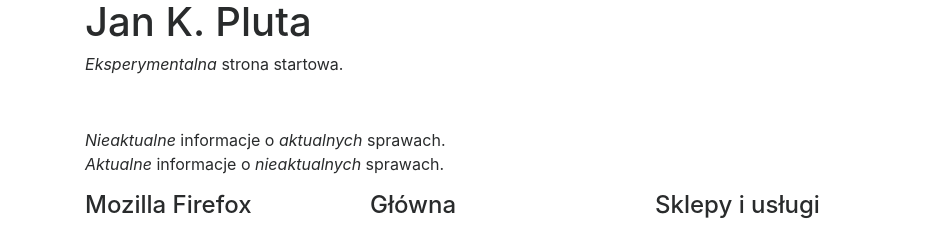
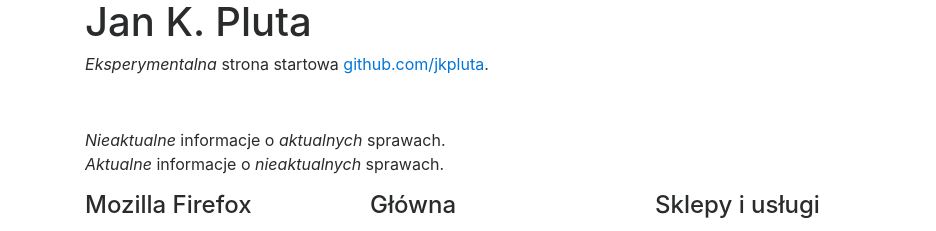
Before and after one commit to jkpluta/jkpluta.github.io, a plain HTML site: page index.html in a window 1280 px wide. Shown: the top 231 px of the page, 0-936 px from the left. Drawn offline with nearby package versions, Linux system fonts and the light colour scheme; a script that the page names is missing.

Commit message:
Strona startowa

```diff
--- a/index.html
+++ b/index.html
@@ -20,7 +20,7 @@
           </div>
           <h1>Jan K. Pluta</h1>
           <p>
-            <em>Eksperymentalna</em> strona startowa.
+            <em>Eksperymentalna</em> strona startowa <a href="https://github.com/jkpluta">github.com/jkpluta</a>.
           </p>
         </div>
       </div>
```
